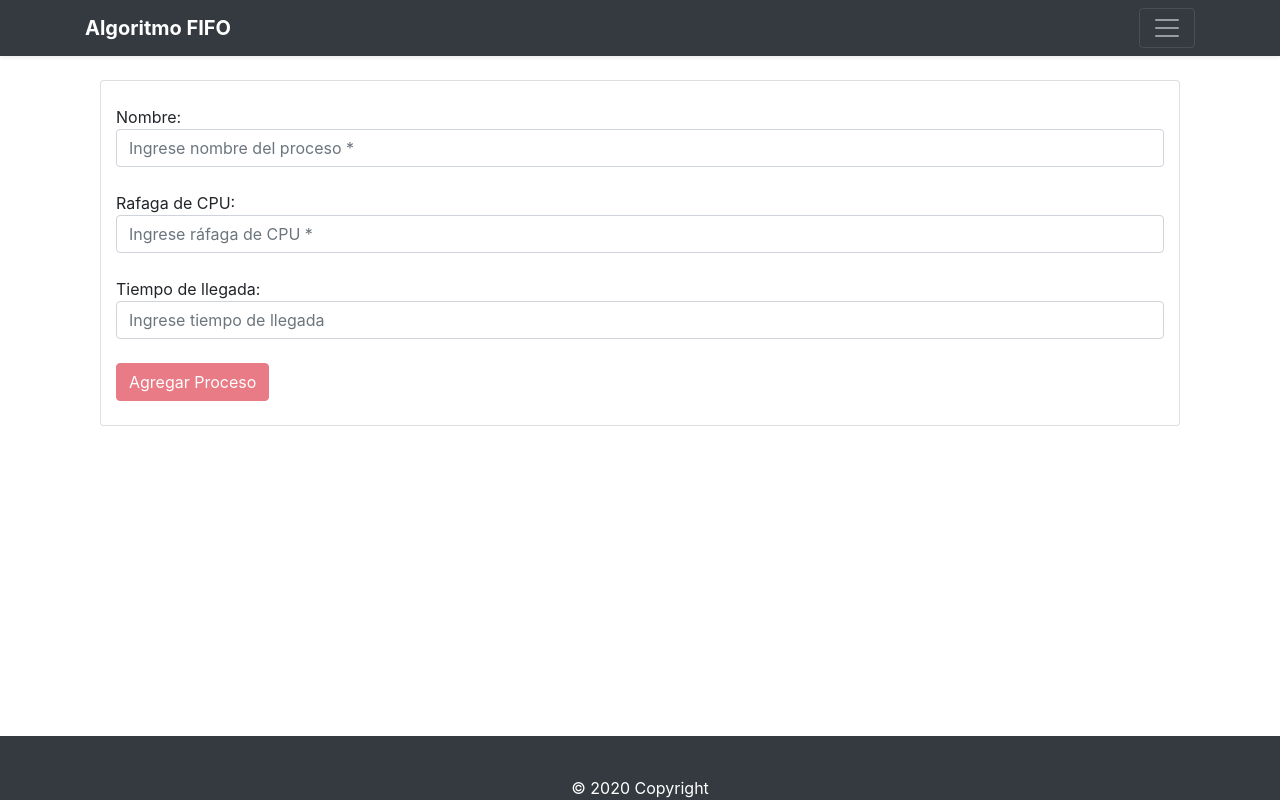
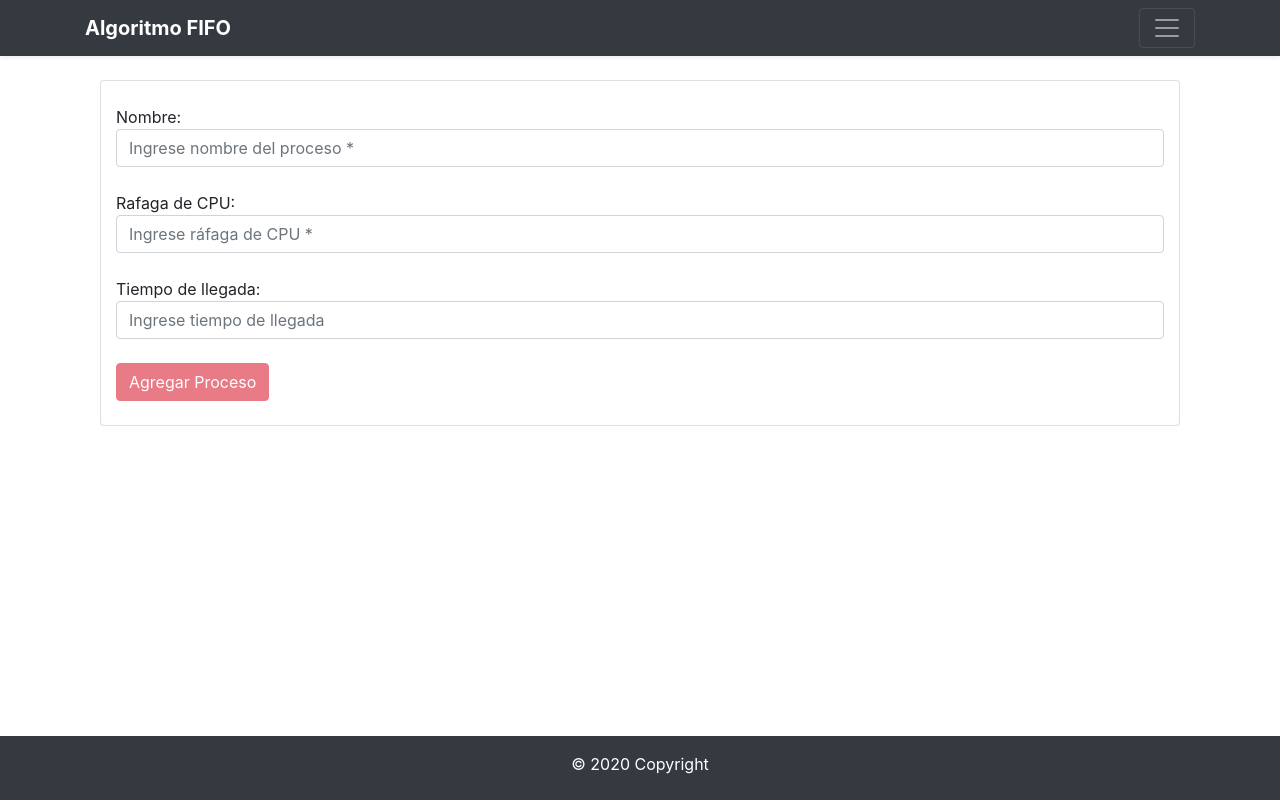
Before and after one commit to chjuca/Algoritmo-Planificacion-FIFO, an Angular app: page / in a window 1280 px wide. Built offline with nearby package versions, Linux system fonts and the light colour scheme.

Commit message:
Quitado un poco del marge superior

```diff
--- a/src/app/app.component.html
+++ b/src/app/app.component.html
@@ -40,7 +40,7 @@
 
 
 <!-- Footer -->
-<footer class="page-footer font-small special-color-dark pt-4">
+<footer class="page-footer font-small special-color-dark ">
 
 
 
```
